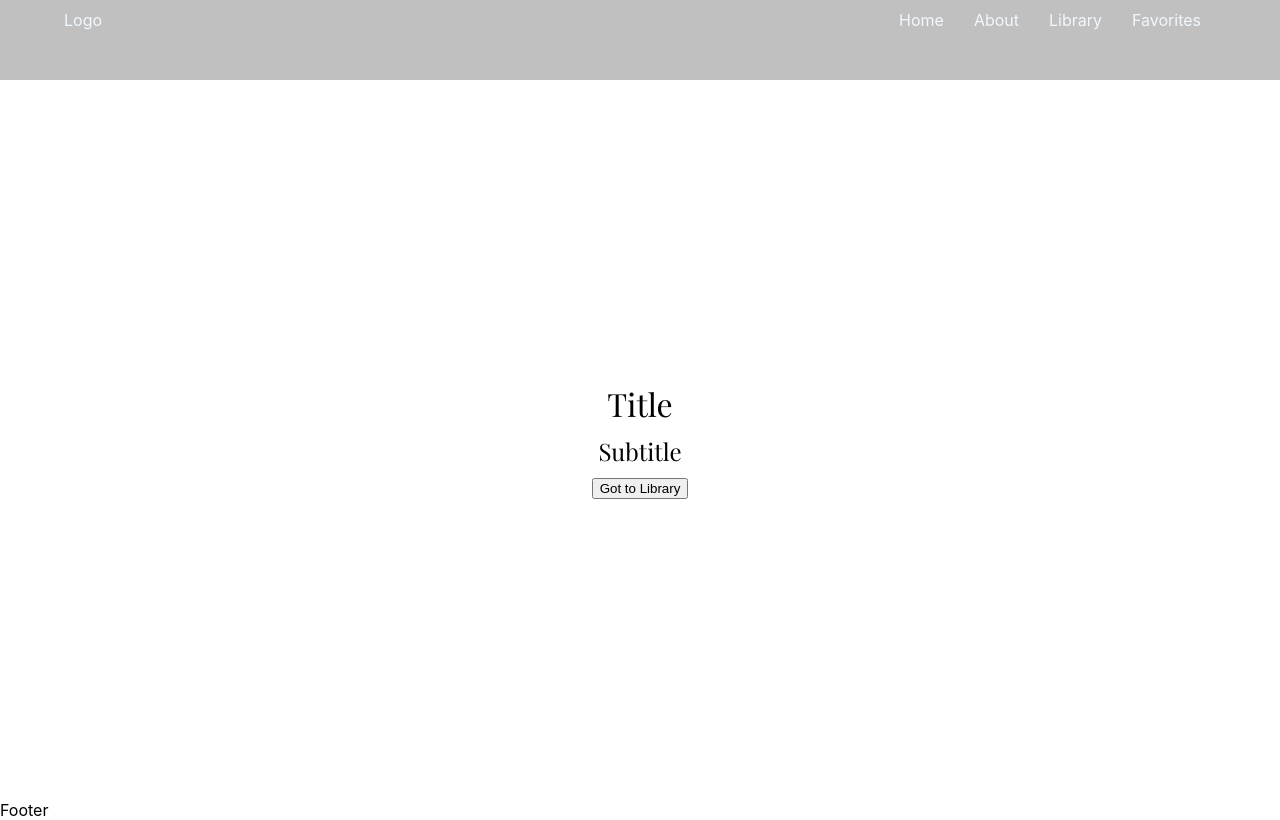
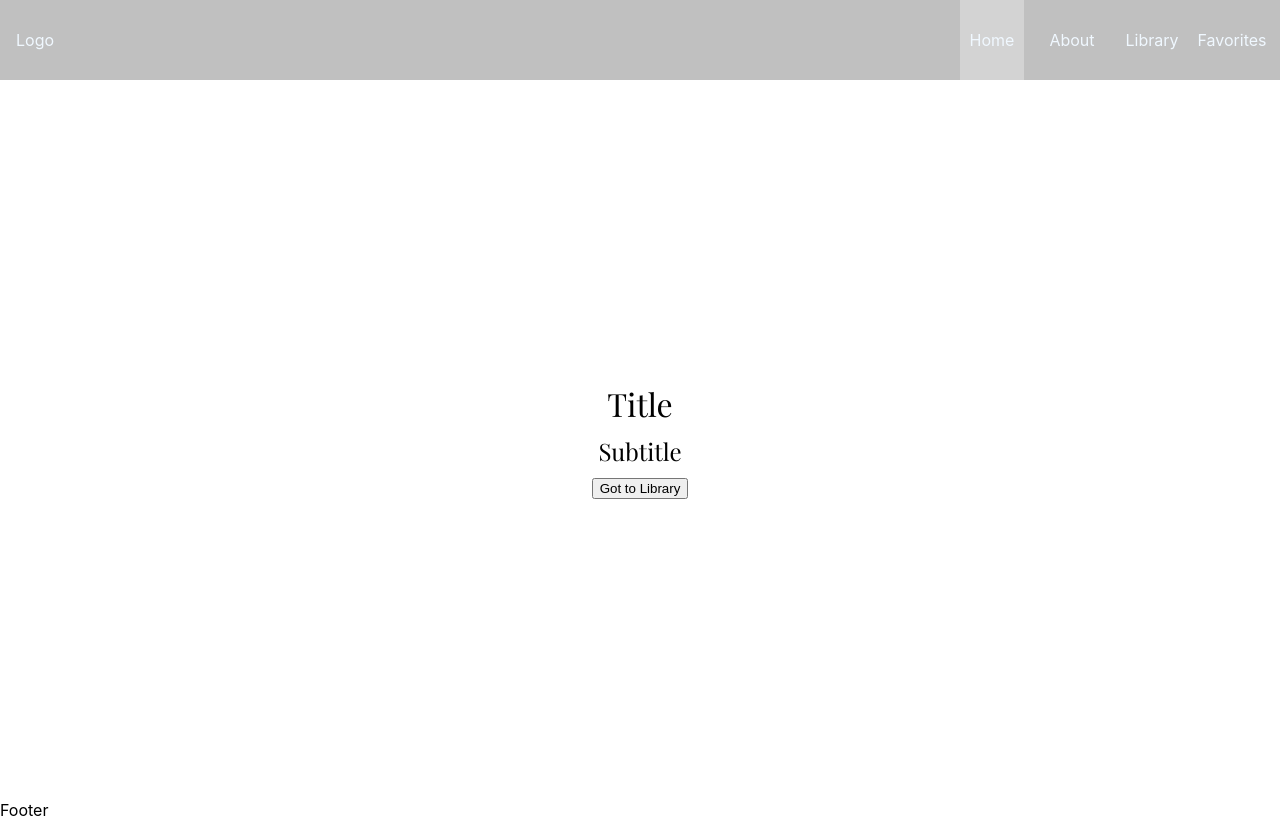
Before and after one commit to ManohisoaVicky/Met-Museum, a React (Create React App) app in the folder met-musesum-of-art/: page / in a window 1280 px wide. Built offline with nearby package versions, Linux system fonts and the light colour scheme; no server answers.

Commit message:
Updated the header jsx and css, added hover effect on nav links

```diff
--- a/met-musesum-of-art/src/components/Header.jsx
+++ b/met-musesum-of-art/src/components/Header.jsx
@@ -1,27 +1,36 @@
 import React from 'react'
-import { Link } from 'react-router-dom'
+import { Link, useMatch, useResolvedPath } from 'react-router-dom'
 import "../styles/Header.css"
 
 function Header() {
   return (
     <header className='Header'>
-        <div className='logo'>Logo</div>
+        <Link to="/" className='logo-link'>
+            <div className='logo'>Logo</div>
+        </Link>
         <nav>
-            <Link to="/">
-                <span>Home</span>
-            </Link>
-            <Link to="/about">
-                <span>About</span>
-            </Link>
-            <Link to="/library">
-                <span>Library</span>
-            </Link>
-            <Link to="/favorites">
-                <span>Favorites</span>
-            </Link>
+            <ul>
+                <CustomLink to="/">Home</CustomLink>
+                <CustomLink to="/about">About</CustomLink>
+                <CustomLink to="/library">Library</CustomLink>
+                <CustomLink to="/favorites">Favorites</CustomLink>
+            </ul>
         </nav>
     </header>
   )
 }
 
+function CustomLink({to, children, ...props}) {
+    const resolvedPath = useResolvedPath(to)
+    const active = useMatch({ path: resolvedPath.pathname, end: true})
+
+    return (
+        <li className={active? "active": ""}>
+            <Link to={to} {... props} className="nav-link">
+                {children}
+            </Link>
+        </li>
+    )
+}
+
 export default Header
--- a/met-musesum-of-art/src/styles/Header.css
+++ b/met-musesum-of-art/src/styles/Header.css
@@ -2,17 +2,55 @@
   display: flex;
   flex-flow: row nowrap;
   justify-content: space-between;
-  align-items: baseline;
+  align-items: stretch;
 
-  padding: 10px 5vw;
-  background: silver;
+  padding: 0 1rem;
+  margin: 0;
+  background-color: silver;
   color: aliceblue;
   height: 10vh;
 }
 
-nav > a {
+nav ul {
+  display: flex;
+  list-style: none;
+  gap: 1rem;
+  padding: 0;
+  margin: 0;
+  height: 100%;
+}
+
+.nav-link,
+.logo-link {
   text-decoration: none;
   color: inherit;
-  padding: 5px;
-  margin: 0 10px;
 }
+
+.Header a {
+  height: 100%;
+  display: flex;
+  align-items: center;
+}
+
+nav a {
+  padding: .25rem;
+}
+
+nav li {
+  width: 5vw;
+}
+
+.nav-link {
+  height: 100%;
+  display: flex;
+  justify-content: center;
+  align-items: center;
+}
+
+nav li.active{
+  background-color: #d3d3d3;
+}
+
+nav li:hover {
+  background-color: #dcdcdc;
+}
```
